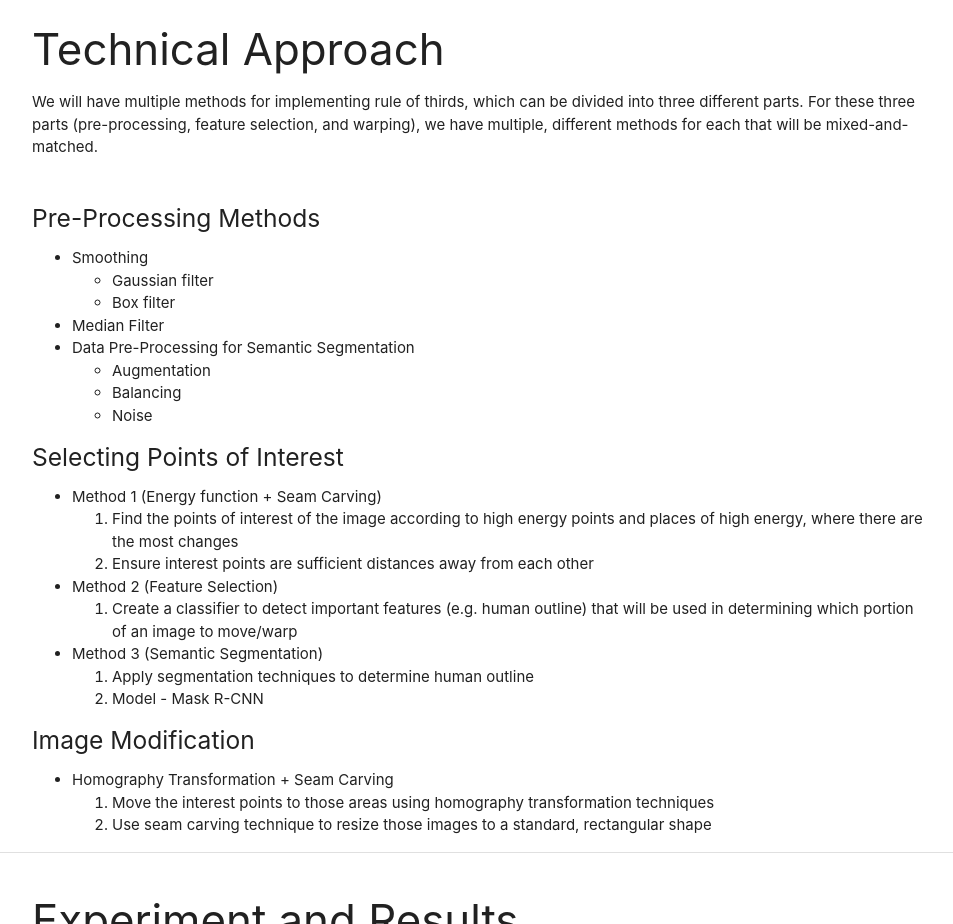
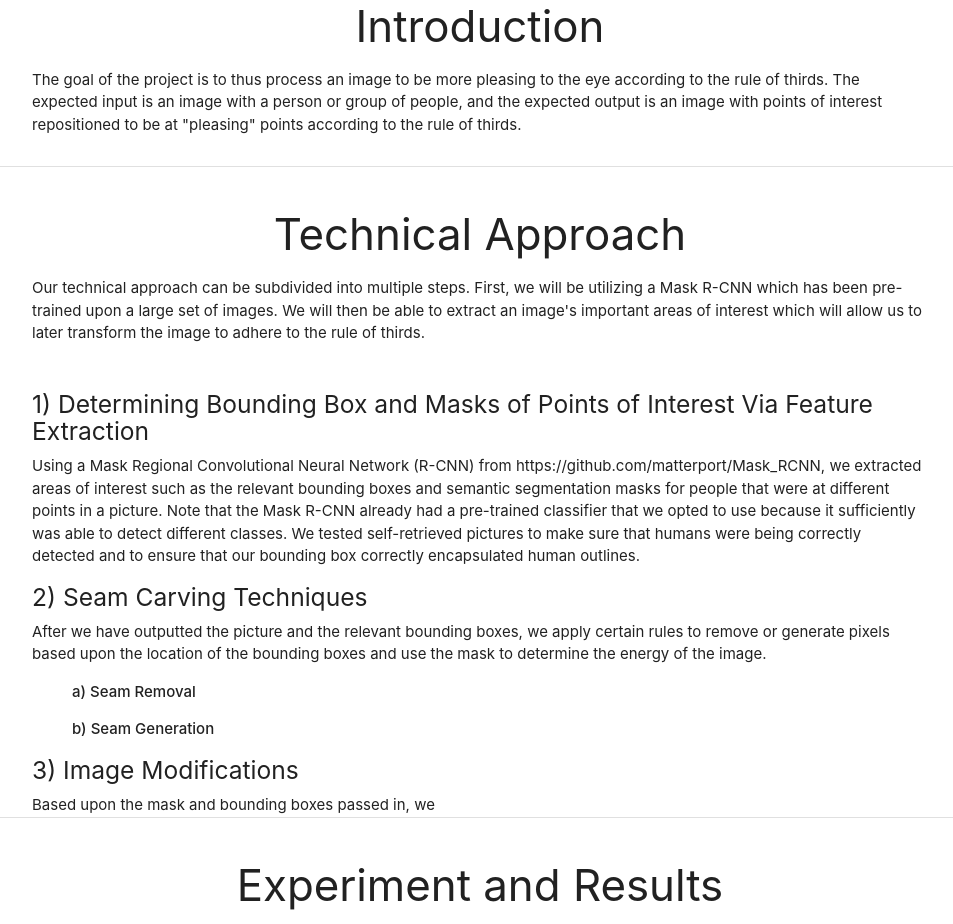
Before and after one commit to Lianathanoj/image-modifier, a plain HTML site: page cv-webpage/index.html in a window 1280 px wide. Shown: the part 751-1675 px from the top of the page, without its empty margins (160-1113 px from the left). Drawn offline with Linux system fonts and the light colour scheme.

Commit message:
add images and progressed on write up

```diff
--- a/cv-webpage/index.html
+++ b/cv-webpage/index.html
@@ -17,57 +17,38 @@
     <div class="divider"></div>
     <div class="container">
       <div class="section">
-        <h3>Problem Statement</h3>
-        <p>The goal of the project is to process an image to be more pleasing to the eye according to the rules of third, a photographic guideline used in visual compositions. This will be carried out and compared through different methods. The expected input is an image with a person or group of people, and the expected output is an image with points of interest repositioned to be at
-        "pleasing" points according to the rule of thirds.</p>
+        <h3 class="center">Abstract</h3>
+        <p>The rule of thirds is an image metric used by photographers to increase the overall aesthetic of a composition, wherein an image is overlaid onto a 3 x 3 grid and the subject matter becomes more qualitatively agreeable if it falls within the middle intersections of the grid. </p>
       </div>
     </div>
     <div class="divider"></div>
     <div class="container">
       <div class="section">
-        <h3>Technical Approach</h3>
-        <p>We will have multiple methods for implementing rule of thirds, which can be divided into three different parts. For these three parts (pre-processing, feature selection, and warping), we have multiple, different methods for each that will be mixed-and-matched.</p>
+        <h3 class="center">Introduction</h3>
+        <p>The goal of the project is to thus process an image to be more pleasing to the eye according to the rule of thirds. The expected input is an image with a person or group of people, and the expected output is an image with points of interest repositioned to be at "pleasing" points according to the rule of thirds.</p>
       </div>
-      <h5>Pre-Processing Methods</h5>
-      <ul class="browser-default">
-        <li>Smoothing
-          <ul class="browser-default">
-            <li>Gaussian filter</li>
-            <li>Box filter</li>
-          </ul>
-        </li>
-        <li>Median Filter</li>
-        <li>Data Pre-Processing for Semantic Segmentation
-          <ul class="browser-default">
-            <li>Augmentation</li>
-            <li>Balancing</li>
-            <li>Noise</li>
-          </ul>
-        </li>
-      </ul>
+    </div>
+    <div class="divider"></div>
+    <div class="container">
+      <div class="section">
+        <h3 class="center">Technical Approach</h3>
+        <p>Our technical approach can be subdivided into multiple steps. First, we will be utilizing a Mask R-CNN which has been pre-trained upon a large set of images. We will then be able to extract an image's important areas of interest which will allow us to later transform the image to adhere to the rule of thirds.</p>
+      </div>
 
-      <h5>Selecting Points of Interest</h5>
-      <ul class="browser-default">
-        <li>Method 1 (Energy function + Seam Carving)
-          <ol>
-            <li>Find the points of interest of the image according to high energy points and places of high energy, where there are the most changes</li>
-            <li>Ensure interest points are sufficient distances away from each other</li>
-          </ol>
-        </li>
-        <li>Method 2 (Feature Selection)
-          <ol>
-            <li>Create a classifier to detect important features (e.g. human outline) that will be used in determining which portion of an image to move/warp</li>
-          </ol>
-        </li>
-        <li>Method 3 (Semantic Segmentation)
-          <ol>
-            <li>Apply segmentation techniques to determine human outline</li>
-            <li>Model - Mask R-CNN</li>
-          </ol>
-        </li>
-      </ul>
+      <h5>1) Determining Bounding Box and Masks of Points of Interest Via Feature Extraction</h5>
+      Using a Mask Regional Convolutional Neural Network (R-CNN) from https://github.com/matterport/Mask_RCNN, we extracted areas of interest such as the relevant bounding boxes and semantic segmentation masks for people that were at different points in a picture. Note that the Mask R-CNN already had a pre-trained classifier that we opted to use because it sufficiently was able to detect different classes. We tested self-retrieved pictures to make sure that humans were being correctly detected and to ensure that our bounding box correctly encapsulated human outlines.
 
-      <h5>Image Modification</h5>
+      <h5>2) Seam Carving Techniques</h5>
+      After we have outputted the picture and the relevant bounding boxes, we apply certain rules to remove or generate pixels based upon the location of the bounding boxes and use the mask to determine the energy of the image.
+      <div style="margin-left:40px;">
+        <p style="font-weight:450;">a) Seam Removal</p>
+        <p style="font-weight:450;">b) Seam Generation</p>
+      </div>
+
+      <h5>3) Image Modifications</h5>
+      Based upon the mask and bounding boxes passed in, we
+
+      <!-- <h5 class="center">Image Modification</h5>
       <ul class="browser-default">
         <li>Homography Transformation + Seam Carving
           <ol>
@@ -75,12 +56,12 @@
             <li>Use seam carving technique to resize those images to a standard, rectangular shape</li>
           </ol>
         </li>
-      </ul>
+      </ul> -->
     </div>
     <div class="divider"></div>
     <div class="container">
       <div class="section">
-        <h3>Experiment and Results</h3>
+        <h3 class="center">Experiment and Results</h3>
         <ol>
           <li>Experiment Setup
             <ol>
@@ -118,6 +99,20 @@
         </ol>
       </div>
     </div>
+    <div class="divider"></div>
+    <div class="container">
+      <div class="section">
+        <h3 class="center">Conclusion and Future Work</h3>
+
+      </div>
+    </div>
+    <div class="divider"></div>
+    <div class="container">
+      <div class="section">
+        <h3 class="center">References</h3>
+        https://github.com/matterport/Mask_RCNN
+      </div>
+    </div>
     <script type="text/javascript" src="js/materialize.min.js"></script>
   </body>
 </html>
```
Also changed, not shown: images/Best-Dog-For-Single-Man-2-810x431.jpg (added), images/Post39_Singles_0.jpg (added), images/family-portrait-tiops.jpg (added), images/image.jpg (added), images/images.jpg (added), images/outdoor-portraits-3.jpg (added), images/shutterstock_167602937.jpg (added), images/shutterstock_754674145-1024x682.jpg (added), images/single-man-5.jpg (added), images/single.jpg (added), images/stock-photo-park-walking-man-single-single-person-01a73d94-7327-4337-87a9-673f8e82d2d9.jpg (added), images/the-single-person-s-search-for-intimacy-fjgjjkeb.jpg (added), images/travel-alone.jpg (added), 5 other files.
